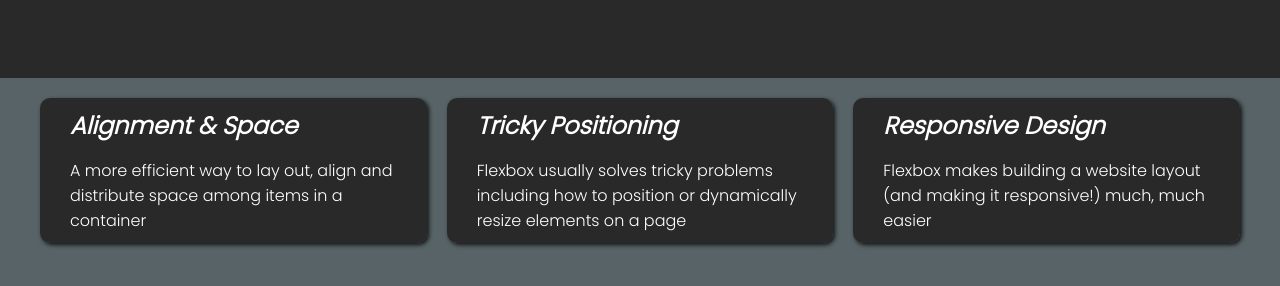
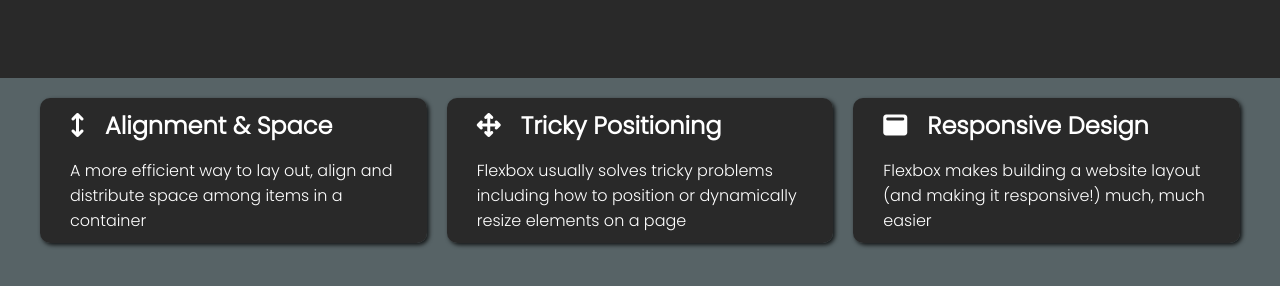
Before and after one commit to hussainrizvi/flexbox, a plain HTML site: page index.html in a window 1280 px wide. Shown: the part 382-668 px from the top of the page. Drawn offline with Linux system fonts and the light colour scheme.

Commit message:
added icons to the boxes

```diff
--- a/css/style.css
+++ b/css/style.css
@@ -117,6 +117,10 @@ h1, h2 {
     padding: 10px 30px;
 }
 
+.box i {
+    margin-right: 20px;
+}
+
 
 @media (max-width: 768px) {
     .header .container {
@@ -126,6 +130,7 @@ h1, h2 {
     }
 
     .boxes .container {
+        /* max-width: 500px; */
         display: block;
         /* flex-direction: column; */
         text-align: center;
--- a/index.html
+++ b/index.html
@@ -4,6 +4,7 @@
     <meta charset="UTF-8">
     <meta http-equiv="X-UA-Compatible" content="IE=edge">
     <meta name="viewport" content="width=device-width, initial-scale=1.0">
+    <script src="https://kit.fontawesome.com/eb33d15f89.js" crossorigin="anonymous"></script>
     <link rel="stylesheet" href="/css/style.css">
     <title>Flexbox Crash Course</title>
 </head>
@@ -35,21 +36,21 @@
         <div class="container">
 
             <div class="box">
-                <h2><i>Alignment & Space</i></h2>
+                <h2><i class="fa-solid fa-arrows-up-down"></i>Alignment & Space</h2>
                 <p>
                     A more efficient way to lay out, align and distribute space among items in a container
                 </p>
             </div>
 
             <div class="box">
-                <h2><i>Tricky Positioning</i></h2>
+                <h2><i class="fa-solid fa-arrows-up-down-left-right"></i>Tricky Positioning</h2>
                 <p>
                     Flexbox usually solves tricky problems including how to position or dynamically resize elements on a page
                 </p>
             </div>
 
             <div class="box">
-                <h2><i>Responsive Design</i></h2>
+                <h2><i class="fa-solid fa-window-maximize"></i>Responsive Design</h2>
                 <p>
                     Flexbox makes building a website layout (and making it responsive!) much, much easier
                 </p>
```
